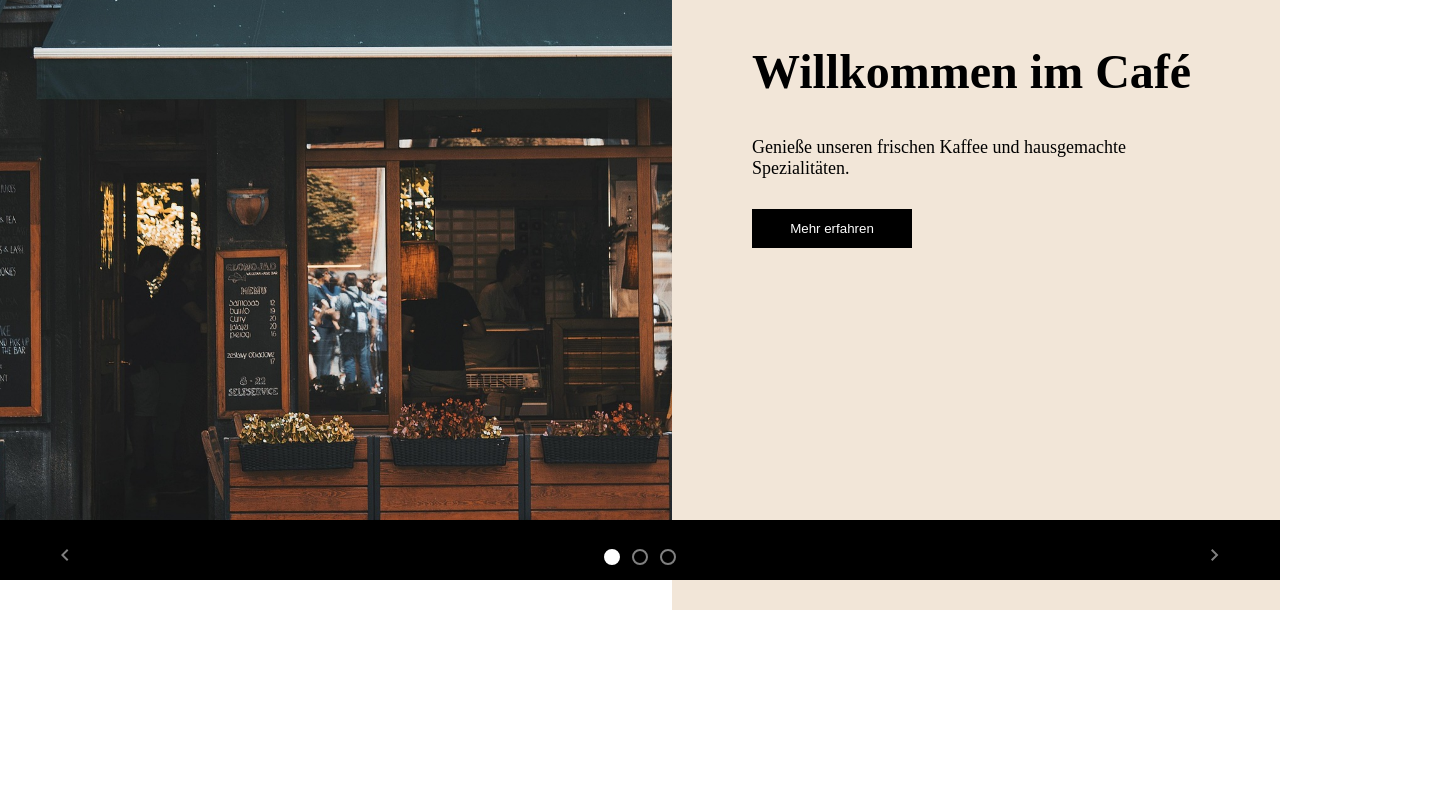
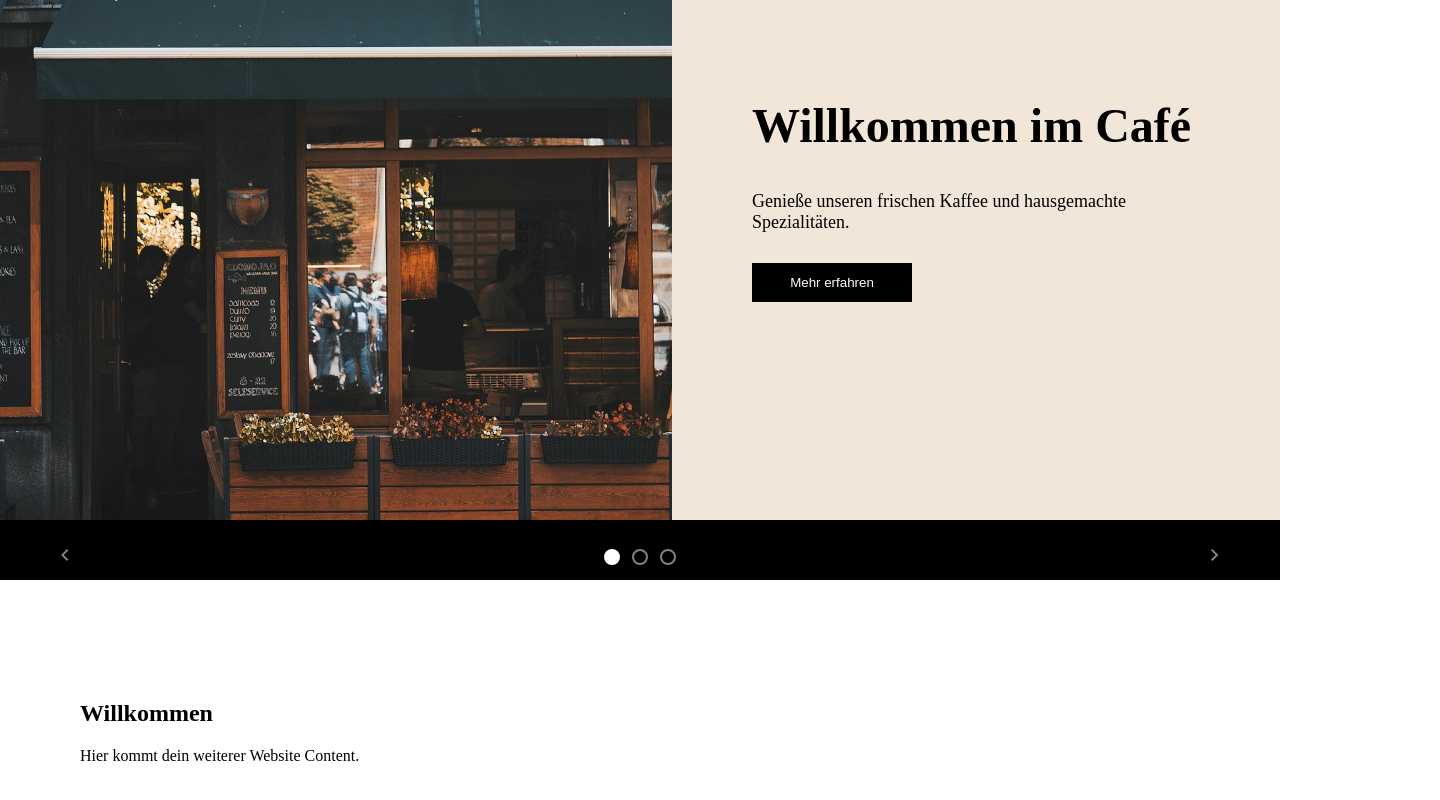
Before and after one commit to Eduard-Mheryan/KaffeeWerk, an Angular app: page / in a window 1280 px wide. Shown: the part 220-1020 px from the top of the page, 1440 px wide, since content can reach past the window. Before the commit the page ends 830 px from the top, so only its background shows below. Built offline with nearby package versions, Linux system fonts and the light colour scheme.

Commit message:
deine Nachricht

```diff
--- a/src/app/main-content/header/header.html
+++ b/src/app/main-content/header/header.html
@@ -1,39 +1,51 @@
-<header>
+<header >
     <div class="inner_header">
+
+        <!-- Logo -->
         <div class="logo_container">
-            <img src="logo/transparent-logo.png" alt="CafeNord-Logo">
+            <a href="/">
+                <img src="logo/transparent-logo.png" alt="CafeNord-Logo">
+            </a>
         </div>
 
-        <div class="nav_container">
-            <a class="nav-link">Startseite</a>
-            <a class="nav-link">Unsere Karte</a>
-            <a class="nav-link">Über uns</a>
-            <a class="nav-link">Galerie</a>
-            <a class="nav-link">Besuchen Sie uns</a>
-        </div>
+        <!-- Desktop Navigation -->
+        <nav class="nav_container">
+            <a class="nav-link" href="#home">Startseite</a>
+            <a class="nav-link" href="#menu">Unsere Karte</a>
+            <a class="nav-link" href="#about">Über uns</a>
+            <a class="nav-link" href="#gallery">Galerie</a>
+            <a class="nav-link" href="#contact">Besuchen Sie uns</a>
+        </nav>
 
+        <!-- Mobile Menü Button -->
         <div class="mobile-menu_container">
             <button class="menu-btn" (click)="toggleMenu()">
                 <img src="icons/menu-black.svg" alt="Menu Icon">
             </button>
         </div>
 
+        <!-- Mobile Menü -->
         <div class="mobile-nav_container" [class.open]="menuOpen">
+
+            <!-- Logo -->
             <div class="mobile-logo_container">
                 <img src="logo/transparent-logo.png" alt="CafeNord-Logo">
             </div>
 
+            <!-- Close Button -->
             <div class="close_container">
                 <img src="icons/close-black.svg" alt="Close Icon" (click)="toggleMenu()">
             </div>
 
+            <!-- Navigation -->
             <div class="nav-mobile">
-                <a class="nav-link" (click)="toggleMenu()">Startseite</a>
-                <a class="nav-link" (click)="toggleMenu()">Unsere Karte</a>
-                <a class="nav-link" (click)="toggleMenu()">Über uns</a>
-                <a class="nav-link" (click)="toggleMenu()">Galerie</a>
-                <a class="nav-link" (click)="toggleMenu()">Besuchen Sie uns</a>
+                <a class="nav-link" href="#home" (click)="toggleMenu()">Startseite</a>
+                <a class="nav-link" href="#menu" (click)="toggleMenu()">Unsere Karte</a>
+                <a class="nav-link" href="#about" (click)="toggleMenu()">Über uns</a>
+                <a class="nav-link" href="#gallery" (click)="toggleMenu()">Galerie</a>
+                <a class="nav-link" href="#contact" (click)="toggleMenu()">Besuchen Sie uns</a>
             </div>
+
         </div>
     </div>
 </header>
--- a/src/app/main-content/header/header.scss
+++ b/src/app/main-content/header/header.scss
@@ -27,6 +27,9 @@ header {
             display: flex;
             align-items: center;
             gap: 40px;
+            a {
+                text-decoration: none;
+            }
             .nav-link {
                 position: relative;
                 cursor: pointer;
--- a/src/app/main-content/header/header.ts
+++ b/src/app/main-content/header/header.ts
@@ -1,4 +1,4 @@
-import { Component } from '@angular/core';
+import { Component, HostListener } from '@angular/core';
 
 @Component({
   selector: 'app-header',
@@ -6,6 +6,7 @@ import { Component } from '@angular/core';
   styleUrls: ['./header.scss']
 })
 export class Header {
+
   menuOpen = false;
 
   toggleMenu() {
@@ -18,4 +19,5 @@ export class Header {
     }
   }
 
+
 }
--- a/src/app/main-content/pages/home/home.html
+++ b/src/app/main-content/pages/home/home.html
@@ -1,26 +1,29 @@
 <main>
+
+  <!-- HERO SLIDER -->
+  <section class="hero">
+
     <div class="main_container">
 
-    <!-- Bildbereich -->
-    <div class="img_container" [style.background-image]="'url(' + slides[currentIndex].image + ')'">
+      <!-- Bild -->
+      <div class="img_container"
+        [style.background-image]="'url(' + slides[currentIndex].image + ')'">
       </div>
 
-    <!-- Content-Bereich -->
+      <!-- Content -->
       <div class="content_container">
         <h1>{{ slides[currentIndex].title }}</h1>
         <p>{{ slides[currentIndex].text }}</p>
         <button>Mehr erfahren</button>
       </div>
 
-    <!-- Slider Navigation -->
+      <!-- Navigation -->
       <div class="slider_nav">
 
-      <!-- Linker Pfeil -->
         <button class="arrow left" (click)="prevSlide()">
-        <img src="/icons/chevron_left_grey.svg" alt="Vorheriges Bild">
+          <img src="/icons/chevron_left_grey.svg" alt="">
         </button>
 
-      <!-- Punkte -->
         <div class="dots">
           <span *ngFor="let slide of slides; let i = index"
                 [class.active]="i === currentIndex"
@@ -28,12 +31,22 @@
           </span>
         </div>
 
-      <!-- Rechter Pfeil -->
         <button class="arrow right" (click)="nextSlide()">
-        <img src="/icons/chevron_right_grey.svg" alt="Nächstes Bild">
+          <img src="/icons/chevron_right_grey.svg" alt="">
         </button>
 
       </div>
 
     </div>
+
+  </section>
+
+  <!-- CONTENT UNTER DEM SLIDER -->
+  <section class="below">
+    <div class="below_container">
+      <h2>Willkommen</h2>
+      <p>Hier kommt dein weiterer Website Content.</p>
+    </div>
+  </section>
+
 </main>
--- a/src/app/main-content/pages/home/home.scss
+++ b/src/app/main-content/pages/home/home.scss
@@ -1,9 +1,27 @@
+html, body {
+  margin: 0;
+  padding: 0;
+  width: 100%;
+  min-height: 100%;
+}
+
+body {
+  overflow-x: hidden;
+  overflow-y: auto;
+}
+
 main {
-  margin: 0;
   width: 100%;
+}
+
+/* HERO SECTION */
+.hero {
   height: 100vh;
+  width: 100%;
   position: relative;
+}
 
+/* SLIDER WRAPPER */
 .main_container {
   display: flex;
   width: 100%;
@@ -11,6 +29,7 @@ main {
   position: relative;
 }
 
+/* LEFT IMAGE */
 .img_container {
   width: 60%;
   height: 100%;
@@ -20,16 +39,16 @@ main {
   transition: background-image 0.8s ease;
 }
 
+/* RIGHT CONTENT */
 .content_container {
   width: 40%;
-    height: 100%;
+  height: 80%;
   background: #F2E6D8;
 
   display: flex;
   flex-direction: column;
   justify-content: center;
   padding: 80px;
-    transform: translateY(-130px); // leichte Verschiebung nach oben
 
   h1 {
     font-size: 48px;
@@ -51,17 +70,16 @@ main {
   }
 }
 
-  /* Navigation unten */
+/* NAV BAR */
 .slider_nav {
-    background-color: black;
   position: absolute;
   bottom: 0;
   width: 100%;
   height: 60px;
-    z-index: 10;
+  background-color: black;
 }
 
-  /* Pfeile */
+/* ARROWS */
 .arrow {
   position: absolute;
   bottom: 0;
@@ -87,7 +105,7 @@ main {
   }
 }
 
-  /* linker Pfeil */
+/* linker Pfeil (BLEIBT GENAU SO WIE DU WILLST) */
 .arrow.left {
   left: 40px;
 
@@ -96,7 +114,7 @@ main {
   }
 }
 
-  /* rechter Pfeil */
+/* rechter Pfeil (BLEIBT GENAU SO WIE DU WILLST) */
 .arrow.right {
   right: 40px;
 
@@ -105,7 +123,7 @@ main {
   }
 }
 
-  /* Punkte */
+/* DOTS */
 .dots {
   position: absolute;
   left: 50%;
@@ -121,7 +139,7 @@ main {
     background: black;
     border: 2px solid #808080;
     cursor: pointer;
-      transition: all 0.3s ease;
+    transition: 0.3s;
   }
 
   .active {
@@ -133,4 +151,9 @@ main {
     background: white;
   }
 }
+
+/* BELOW CONTENT */
+.below {
+  width: 100%;
+  padding: 100px 80px;
 }
--- a/src/styles.scss
+++ b/src/styles.scss
@@ -4,10 +4,10 @@
 @import url('https://fonts.googleapis.com/css2?family=Merriweather+Sans:ital,wght@0,300..800;1,300..800&display=swap');
 
 body {
-    margin: 0 !important;
-    padding: 0;
-    box-sizing: border-box;
-    overflow: hidden;
+  margin: 0;
+  padding: 0;
+  overflow:-y auto;
+  overflow-x: hidden;
 }
 
 // FIRA SANS FONT
```
Lines whose indentation alone changed are shown as unchanged.
